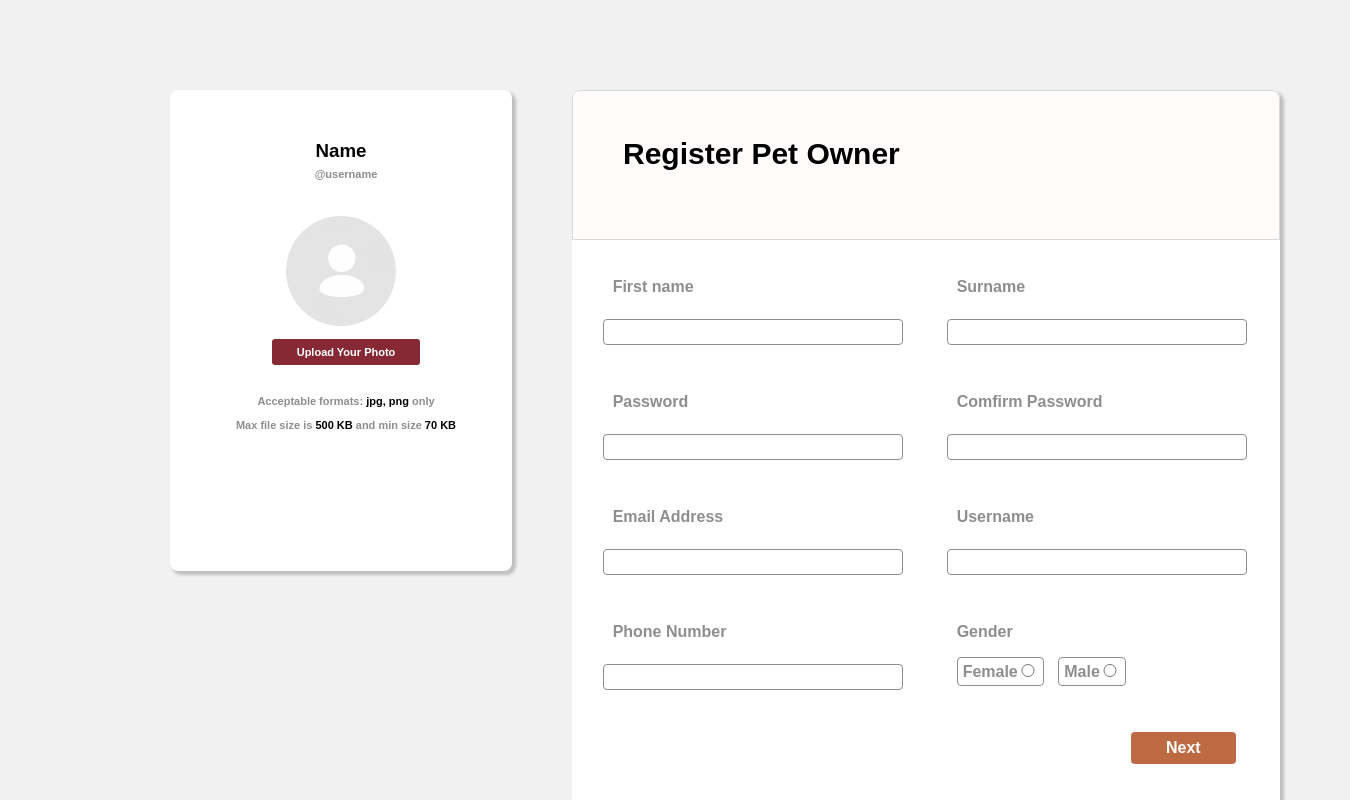
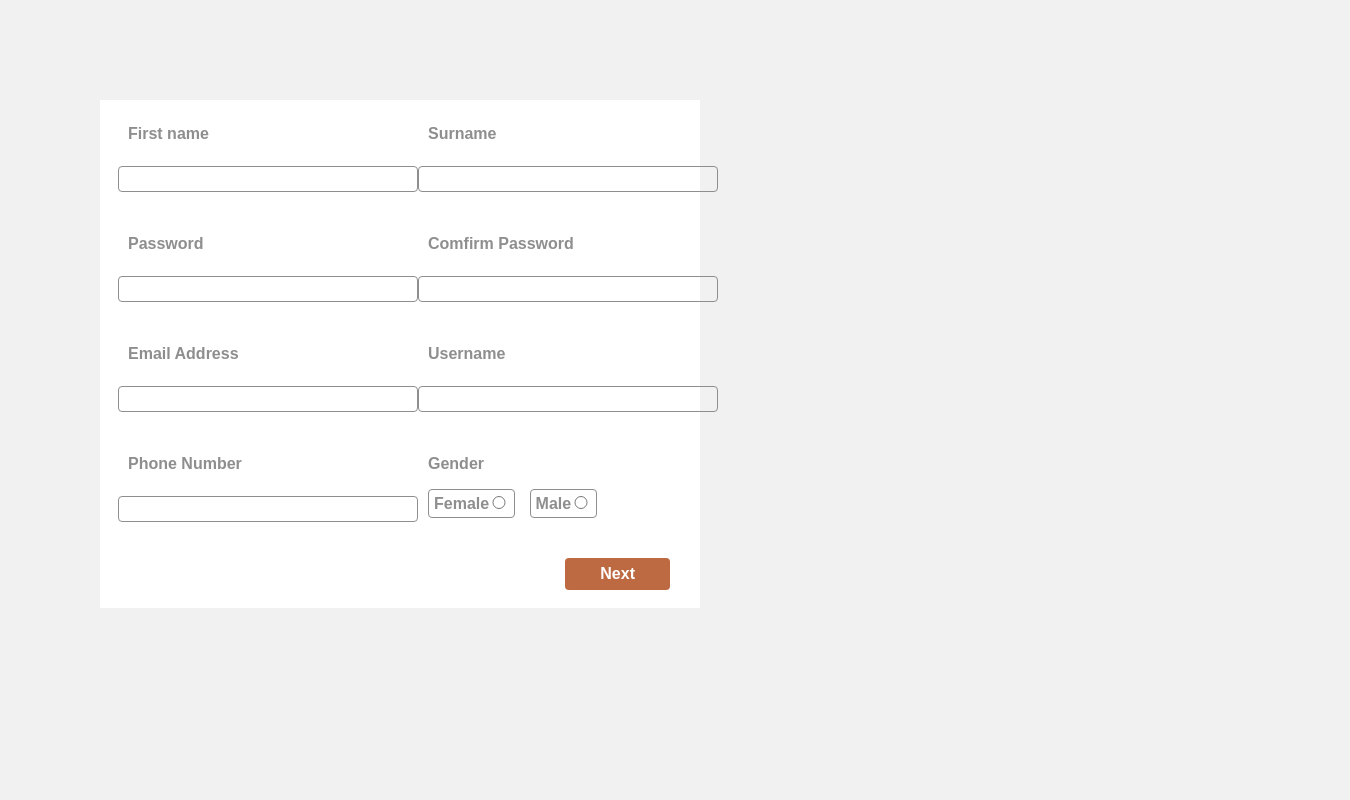
Before and after one commit to 2110336-SoftwareEngineering2/sec1_PCSD, a React (Create React App) app in the folder webapp/: page /register in a window 1280 px wide. Shown: the top 800 px of the page, 1350 px wide, since content can reach past the window. Built offline with nearby package versions, Linux system fonts and the light colour scheme.

Commit message:
edit routes

```diff
--- a/webapp/src/Routes.js
+++ b/webapp/src/Routes.js
@@ -12,12 +12,12 @@ import history from './history';
 export default class Routes extends Component {
     render() {
         const user = null;
-        const role = "petowner";
+        const role = "caretaker";
         return (
             <Router history={history}>
                 <Switch>
                     <Route path="/" exact component={ !user ? LoginPage : Home } />
-                    <Route path="/register" exact component={ role == "petowner" ? Petowner : Caretaker  } />
+                    <Route path="/register" component={ role == "petowner" ? Petowner : Caretaker  } />
                 </Switch>
             </Router>
         );
```
Also changed, not shown: 1 other file (tests, documents, lock files or other folders).
